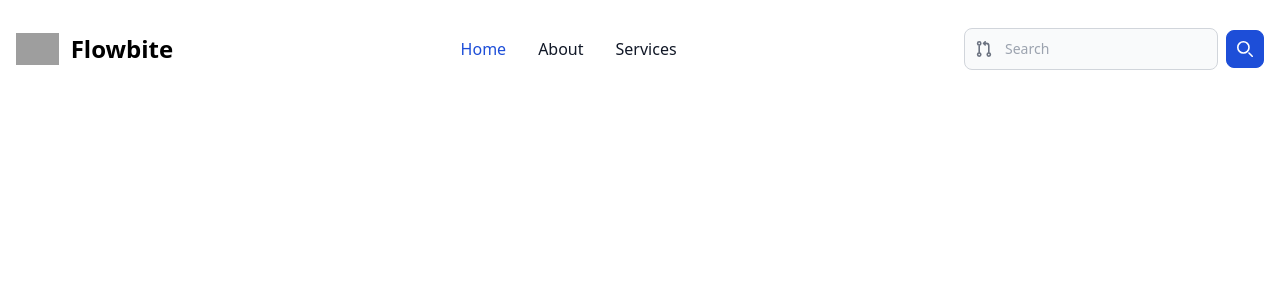
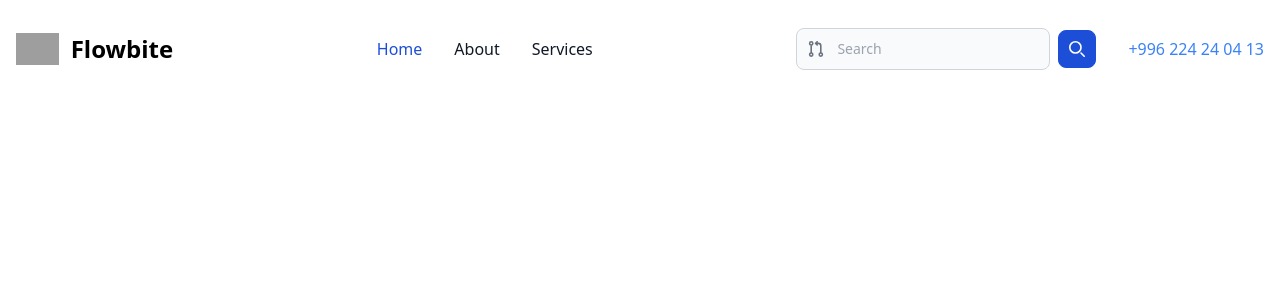
Before and after one commit to alixandr00/clothShopp, a React (Create React App) app: page / in a window 1280 px wide. Shown: the top 300 px of the page. Built offline with nearby package versions, Linux system fonts and the light colour scheme; grey boxes are pictures that could not be loaded.

Commit message:
created header

```diff
--- a/package.json
+++ b/package.json
@@ -6,6 +6,7 @@
     "@testing-library/jest-dom": "^5.17.0",
     "@testing-library/react": "^13.4.0",
     "@testing-library/user-event": "^13.5.0",
+    "flowbite": "^2.1.1",
     "react": "^18.2.0",
     "react-dom": "^18.2.0",
     "react-scripts": "5.0.1",
--- a/src/components/header/Header.jsx
+++ b/src/components/header/Header.jsx
@@ -18,7 +18,7 @@ export const Header = () => {
               Flowbite
             </span>
           </a>
-          <div className="flex md:order-2">
+          <div className="flex md:order-2 justify-center items-center gap-8">
             <form className="flex items-center">
               <label htmlFor="simple-search" className="sr-only">
                 Search
@@ -71,6 +71,9 @@ export const Header = () => {
                 <span className="sr-only">Search</span>
               </button>
             </form>
+            <a className="text-blue-500 cursor-pointer to-[#3F5FB0] transform hover:scale-105 transition-transform duration-300">
+              +996 224 24 04 13
+            </a>
           </div>
           <div
             className="items-center justify-between hidden w-full md:flex md:w-auto md:order-1"
--- a/tailwind.config.js
+++ b/tailwind.config.js
@@ -5,5 +5,5 @@ module.exports = {
   theme: {
     extend: {},
   },
-  plugins: [],
+  plugins: [require("flowbite")],
 };
```
Also changed, not shown: 1 other file (tests, documents, lock files or other folders).
